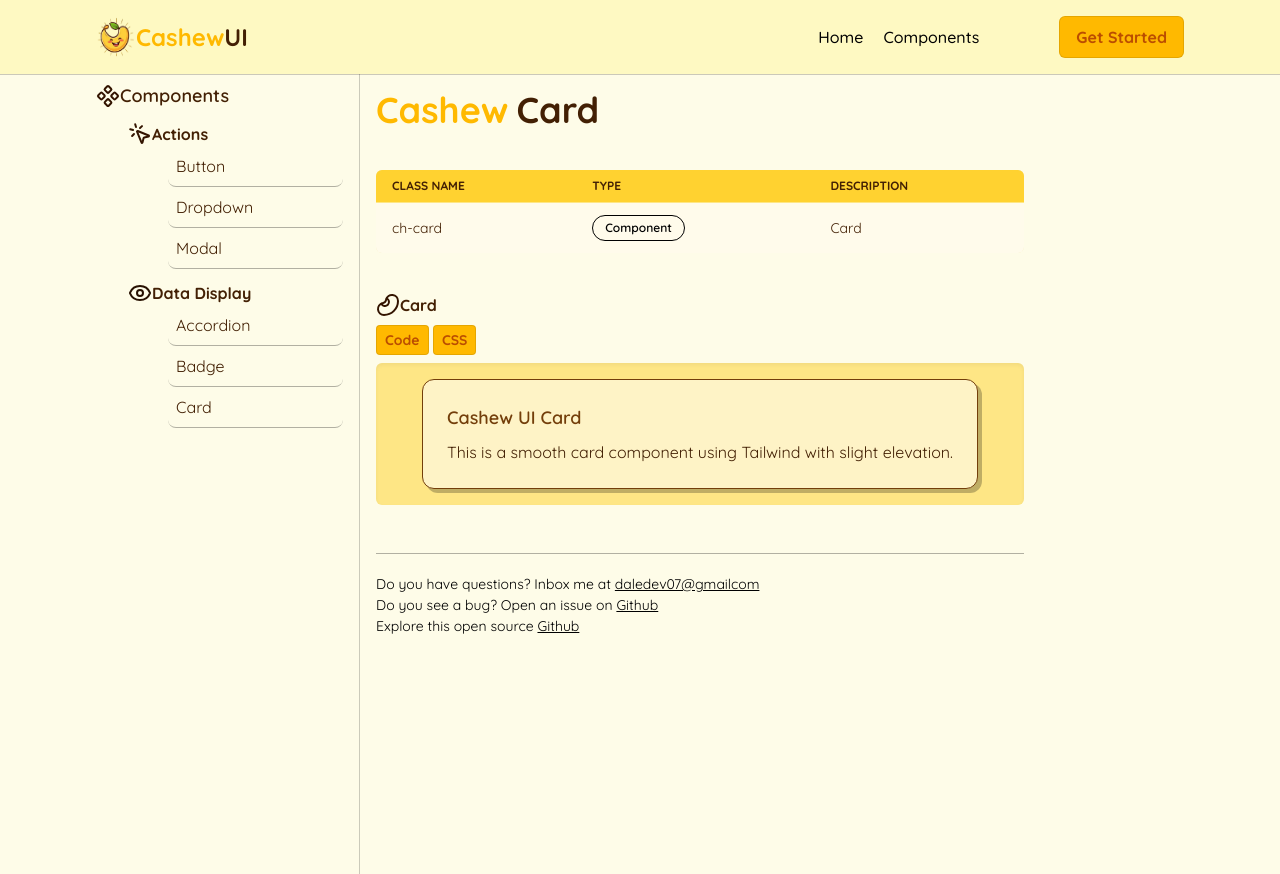
After one commit to DaleStack/CashewUI, a Django app: page /docs/components/card/ in a window 1280 px wide. The commit adds this page. Run offline with Django 5.2, Linux system fonts and the light colour scheme; some libraries are stand-ins or nearby versions.

Commit message:
added card component and page with table

```diff
--- a/documentation/templates/documentation/const/sidebar.html
+++ b/documentation/templates/documentation/const/sidebar.html
@@ -37,7 +37,7 @@
             <a class="px-2 py-2 rounded-lg hover:bg-yellow-600 hover:text-white duration-500 border-b border-black/30 hover:border-none" href="{% url 'badge_view' %}">
                 Badge
             </a>
-            <a class="px-2 py-2 rounded-lg hover:bg-yellow-600 hover:text-white duration-500 border-b border-black/30 hover:border-none" href="">
+            <a class="px-2 py-2 rounded-lg hover:bg-yellow-600 hover:text-white duration-500 border-b border-black/30 hover:border-none" href="{% url 'card_view' %}">
                 Card
             </a>
         </div>
--- /dev/null
+++ b/documentation/templates/documentation/pages/card.html
@@ -0,0 +1,117 @@
+{% extends "documentation/base.html" %}
+{% load static %}
+{% block content %}
+<div class="pr-60">
+    <div>
+        <!-- TITLE -->
+        <div class="mb-10 flex items-center gap-2">
+            <p class="text-4xl font-bold text-amber-400">Cashew</p>
+            <p class="text-4xl font-bold text-yellow-950">Card</p>
+        </div>
+
+        <div class="overflow-y-auto max-h-60 bg-amber-100 shadow-inner rounded-md mb-10">
+          <table class="w-full text-left text-sm text-yellow-950">
+            <thead class="bg-amber-300 font-bold uppercase text-xs text-yellow-950">
+                <tr>
+                    <th class="px-4 py-2">Class name</th>
+                    <th class="px-4 py-2">Type</th>
+                    <th class="px-4 py-2">Description</th>
+                </tr>
+            </thead>
+            <tbody class="bg-amber-50">
+                <tr class="border-t border-amber-200">
+                    <td class="px-4 py-3">ch-card</td>
+                    <td class="px-4 py-3"><span class="ch-badge-outline">Component</span></td>
+                    <td class="px-4 py-3">Card</td>
+                </tr>
+            </tbody>
+
+          </table>
+        </div>
+
+        <!-- DEFAULT CARD -->
+        <div class="mb-12">
+            <div class="flex items-center">
+                <img src="{% static 'documentation/images/Cashew.svg' %}" alt="Cashew">
+                <p class="font-bold text-yellow-950">Card</p>
+            </div>
+            <div class="my-2">
+                <button class="cursor-pointer ch-btn ch-btn-sm ch-btn-warm" onclick="toggleCardPreview()">Code</button>
+                <button class="cursor-pointer ch-btn ch-btn-sm ch-btn-warm" onclick="showCardCSS()">CSS</button>
+            </div>
+
+            <div id="cardPreviewArea" class="bg-amber-200 shadow-inner text-white p-4 rounded-md flex items-center justify-center flex-col">
+                <div class="ch-card">
+                    <h3 class="text-yellow-900 text-lg font-semibold mb-2">Cashew UI Card</h3>
+                    <p class="text-yellow-950">This is a smooth card component using Tailwind with slight elevation.</p>
+                </div>
+            </div>
+        </div>
+
+
+    </div>
+
+    <div>
+        {% include 'documentation/const/footer.html' %}
+    </div>
+</div>
+
+<!-- JavaScript -->
+<script>
+let showingCardCode = false;
+let showingCardCSS = false;
+
+function toggleCardPreview() {
+  const preview = document.getElementById("cardPreviewArea");
+
+  if (!showingCardCode) {
+    preview.innerHTML = `
+      <pre class="bg-gray-800 text-green-200 w-full rounded-md max-h-60 overflow-y-auto p-4 text-sm"><code>
+&lt;div class="ch-card"&gt;
+  &lt;h3 class="text-yellow-900 text-lg font-semibold mb-2"&gt;Cashew UI Card&lt;/h3&gt;
+  &lt;p class="text-yellow-950"&gt;This is a smooth card component using Tailwind with slight elevation.&lt;/p&gt;
+&lt;/div&gt;
+      </code></pre>
+    `;
+    showingCardCode = true;
+    showingCardCSS = false;
+  } else {
+    preview.innerHTML = `
+      <div class="ch-card">
+        <h3 class="text-yellow-900 text-lg font-semibold mb-2">Cashew UI Card</h3>
+        <p class="text-yellow-950">This is a smooth card component using Tailwind with slight elevation.</p>
+      </div>
+    `;
+    showingCardCode = false;
+  }
+}
+
+function showCardCSS() {
+  const preview = document.getElementById("cardPreviewArea");
+
+  if (!showingCardCSS) {
+    preview.innerHTML = `
+      <pre class="bg-gray-800 text-blue-200 w-full rounded-md max-h-60 overflow-y-auto p-4 text-sm"><code>
+.ch-card {
+  @apply bg-amber-100 border border-yellow-900 rounded-xl p-6
+  shadow-[4px_4px_0px_0px_rgba(0,0,0,0.25)] hover:shadow-[6px_6px_0px_0px_rgba(0,0,0,0.25)]
+  transition-all duration-300;
+}
+      </code></pre>
+    `;
+    showingCardCSS = true;
+    showingCardCode = false;
+  } else {
+    preview.innerHTML = `
+      <div class="ch-card">
+        <h3 class="text-yellow-900 text-lg font-semibold mb-2">Cashew UI Card</h3>
+        <p class="text-yellow-950">This is a smooth card component using Tailwind with slight elevation.</p>
+      </div>
+    `;
+    showingCardCSS = false;
+  }
+}
+
+</script>
+
+{% endblock %}
--- a/documentation/urls.py
+++ b/documentation/urls.py
@@ -1,5 +1,5 @@
 from django.urls import path
-from .views import components_view, button_view, dropdown_view, modal_view, accordion_view, badge_view
+from .views import components_view, button_view, dropdown_view, modal_view, accordion_view, badge_view, card_view
 
 urlpatterns = [
     path('components/', components_view, name='components_view'),
@@ -8,4 +8,5 @@ urlpatterns = [
     path('components/modal/', modal_view, name='modal_view'),
     path('components/accordion/', accordion_view, name='accordion_view'),
     path('components/badge/', badge_view, name='badge_view'),
+    path('components/card/', card_view, name='card_view'),
 ]
--- a/documentation/views.py
+++ b/documentation/views.py
@@ -27,3 +27,7 @@ def accordion_view(request):
 #BADGE COMPONENT
 def badge_view(request):
     return render(request, 'documentation/pages/badge.html')
+
+#CARD COMPONENT
+def card_view(request):
+    return render(request, 'documentation/pages/card.html')
--- a/theme/static/css/dist/styles.css
+++ b/theme/static/css/dist/styles.css
@@ -21,6 +21,7 @@
     --color-yellow-50: oklch(98.7% 0.026 102.212);
     --color-yellow-100: oklch(97.3% 0.071 103.193);
     --color-yellow-200: oklch(94.5% 0.129 101.54);
+    --color-yellow-300: oklch(90.5% 0.182 98.111);
     --color-yellow-600: oklch(68.1% 0.162 75.834);
     --color-yellow-900: oklch(42.1% 0.095 57.708);
     --color-yellow-950: oklch(28.6% 0.066 53.813);
@@ -38,6 +39,7 @@
     --color-gray-50: oklch(98.5% 0.002 247.839);
     --color-gray-100: oklch(96.7% 0.003 264.542);
     --color-gray-200: oklch(92.8% 0.006 264.531);
+    --color-gray-300: oklch(87.2% 0.01 258.338);
     --color-gray-700: oklch(37.3% 0.034 259.733);
     --color-gray-800: oklch(27.8% 0.033 256.848);
     --color-black: #000;
@@ -64,6 +66,7 @@
     --radius-sm: 0.25rem;
     --radius-md: 0.375rem;
     --radius-lg: 0.5rem;
+    --radius-xl: 0.75rem;
     --default-transition-duration: 150ms;
     --default-transition-timing-function: cubic-bezier(0.4, 0, 0.2, 1);
     --default-font-family: var(--font-sans);
@@ -303,6 +306,9 @@
   .\!mb-0 {
     margin-bottom: calc(var(--spacing) * 0) !important;
   }
+  .mb-2 {
+    margin-bottom: calc(var(--spacing) * 2);
+  }
   .mb-3 {
     margin-bottom: calc(var(--spacing) * 3);
   }
@@ -455,6 +461,9 @@
   .rounded-sm {
     border-radius: var(--radius-sm);
   }
+  .rounded-xl {
+    border-radius: var(--radius-xl);
+  }
   .border {
     border-style: var(--tw-border-style);
     border-width: 1px;
@@ -519,11 +528,26 @@
   .border-red-400 {
     border-color: var(--color-red-400);
   }
+  .border-yellow-300 {
+    border-color: var(--color-yellow-300);
+  }
   .border-yellow-900 {
     border-color: var(--color-yellow-900);
   }
+  .\!bg-black {
+    background-color: var(--color-black) !important;
+  }
   .\!bg-blue-500 {
     background-color: var(--color-blue-500) !important;
+  }
+  .\!bg-gray-300 {
+    background-color: var(--color-gray-300) !important;
+  }
+  .\!bg-white {
+    background-color: var(--color-white) !important;
+  }
+  .\!bg-yellow-100 {
+    background-color: var(--color-yellow-100) !important;
   }
   .bg-amber-50 {
     background-color: var(--color-amber-50);
@@ -739,6 +763,9 @@
   .text-yellow-200 {
     color: var(--color-yellow-200);
   }
+  .text-yellow-900 {
+    color: var(--color-yellow-900);
+  }
   .text-yellow-950 {
     color: var(--color-yellow-950);
   }
@@ -750,6 +777,10 @@
   }
   .shadow {
     --tw-shadow: 0 1px 3px 0 var(--tw-shadow-color, rgb(0 0 0 / 0.1)), 0 1px 2px -1px var(--tw-shadow-color, rgb(0 0 0 / 0.1));
+    box-shadow: var(--tw-inset-shadow), var(--tw-inset-ring-shadow), var(--tw-ring-offset-shadow), var(--tw-ring-shadow), var(--tw-shadow);
+  }
+  .shadow-\[4px_4px_0px_0px_rgba\(0\,0\,0\,0\.25\)\] {
+    --tw-shadow: 4px 4px 0px 0px var(--tw-shadow-color, rgba(0,0,0,0.25));
     box-shadow: var(--tw-inset-shadow), var(--tw-inset-ring-shadow), var(--tw-ring-offset-shadow), var(--tw-ring-shadow), var(--tw-shadow);
   }
   .shadow-inner {
@@ -864,6 +895,12 @@
   @media (hover: hover) {
     .hover\:text-white:hover {
       color: var(--color-white);
+    }
+  }
+  @media (hover: hover) {
+    .hover\:shadow-\[6px_6px_0px_0px_rgba\(0\,0\,0\,0\.25\)\]:hover {
+      --tw-shadow: 6px 6px 0px 0px var(--tw-shadow-color, rgba(0,0,0,0.25));
+      box-shadow: var(--tw-inset-shadow), var(--tw-inset-ring-shadow), var(--tw-ring-offset-shadow), var(--tw-ring-shadow), var(--tw-shadow);
     }
   }
   .active\:scale-97:active {
@@ -1508,6 +1545,27 @@
     --tw-font-weight: var(--font-weight-semibold);
     font-weight: var(--font-weight-semibold);
     color: var(--color-amber-400);
+  }
+  .ch-card {
+    border-radius: var(--radius-xl);
+    border-style: var(--tw-border-style);
+    border-width: 1px;
+    border-color: var(--color-yellow-900);
+    background-color: var(--color-amber-100);
+    padding: calc(var(--spacing) * 6);
+    --tw-shadow: 4px 4px 0px 0px var(--tw-shadow-color, rgba(0,0,0,0.25));
+    box-shadow: var(--tw-inset-shadow), var(--tw-inset-ring-shadow), var(--tw-ring-offset-shadow), var(--tw-ring-shadow), var(--tw-shadow);
+    transition-property: all;
+    transition-timing-function: var(--tw-ease, var(--default-transition-timing-function));
+    transition-duration: var(--tw-duration, var(--default-transition-duration));
+    --tw-duration: 300ms;
+    transition-duration: 300ms;
+  }
+  @media (hover: hover) {
+    .ch-card:hover {
+      --tw-shadow: 6px 6px 0px 0px var(--tw-shadow-color, rgba(0,0,0,0.25));
+      box-shadow: var(--tw-inset-shadow), var(--tw-inset-ring-shadow), var(--tw-ring-offset-shadow), var(--tw-ring-shadow), var(--tw-shadow);
+    }
   }
 }
 @property --tw-translate-x {
```
Also changed, not shown: theme/static_src/src/styles.css (+7 -0 lines).
